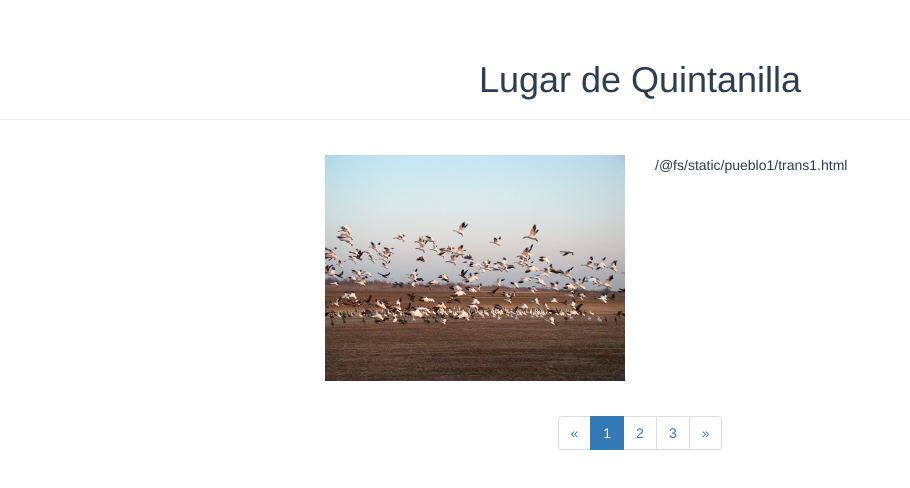
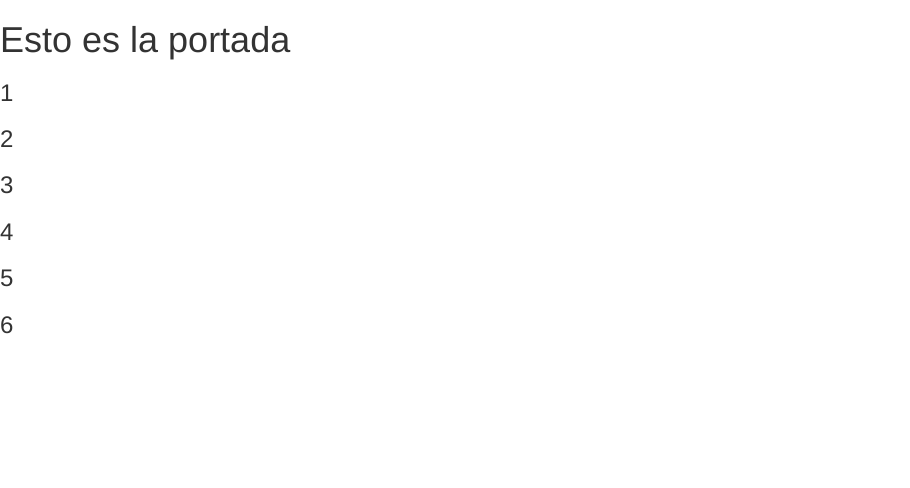
Before and after one commit to ivanob/vue-catastro, a Vue app: page / in a window 1280 px wide. Shown: the top 488 px of the page, without its empty margins (0-910 px from the left). Built offline with nearby package versions, Linux system fonts and the light colour scheme.

Commit message:
reestructuration

```diff
--- /dev/null
+++ b/src/components/Portada.vue
@@ -0,0 +1,27 @@
+<template>
+  <div class="portada">
+    <h1>Esto es la portada</h1>
+    <div data-slick='{"slidesToShow": 4, "slidesToScroll": 4}'>
+      <div><h3>1</h3></div>
+      <div><h3>2</h3></div>
+      <div><h3>3</h3></div>
+      <div><h3>4</h3></div>
+      <div><h3>5</h3></div>
+      <div><h3>6</h3></div>
+    </div>
+  </div>
+</template>
+
+<script>
+require('slick-carousel')
+
+export default {
+  name: 'portada',
+  components : {  },
+  props:[]
+}
+</script>
+
+<style>
+
+</style>
--- a/src/main.js
+++ b/src/main.js
@@ -1,11 +1,11 @@
 // The Vue build version to load with the `import` command
 // (runtime-only or standalone) has been set in webpack.base.conf with an alias.
 import Vue from 'vue';
-import App from './App';
+import Portada from './components/Portada';
 
 /* eslint-disable no-new */
 new Vue({
   el: '#app',
-  template: '<App/>',
-  components: { App },
+  template: '<Portada/>',
+  components: { Portada },
 });
```
